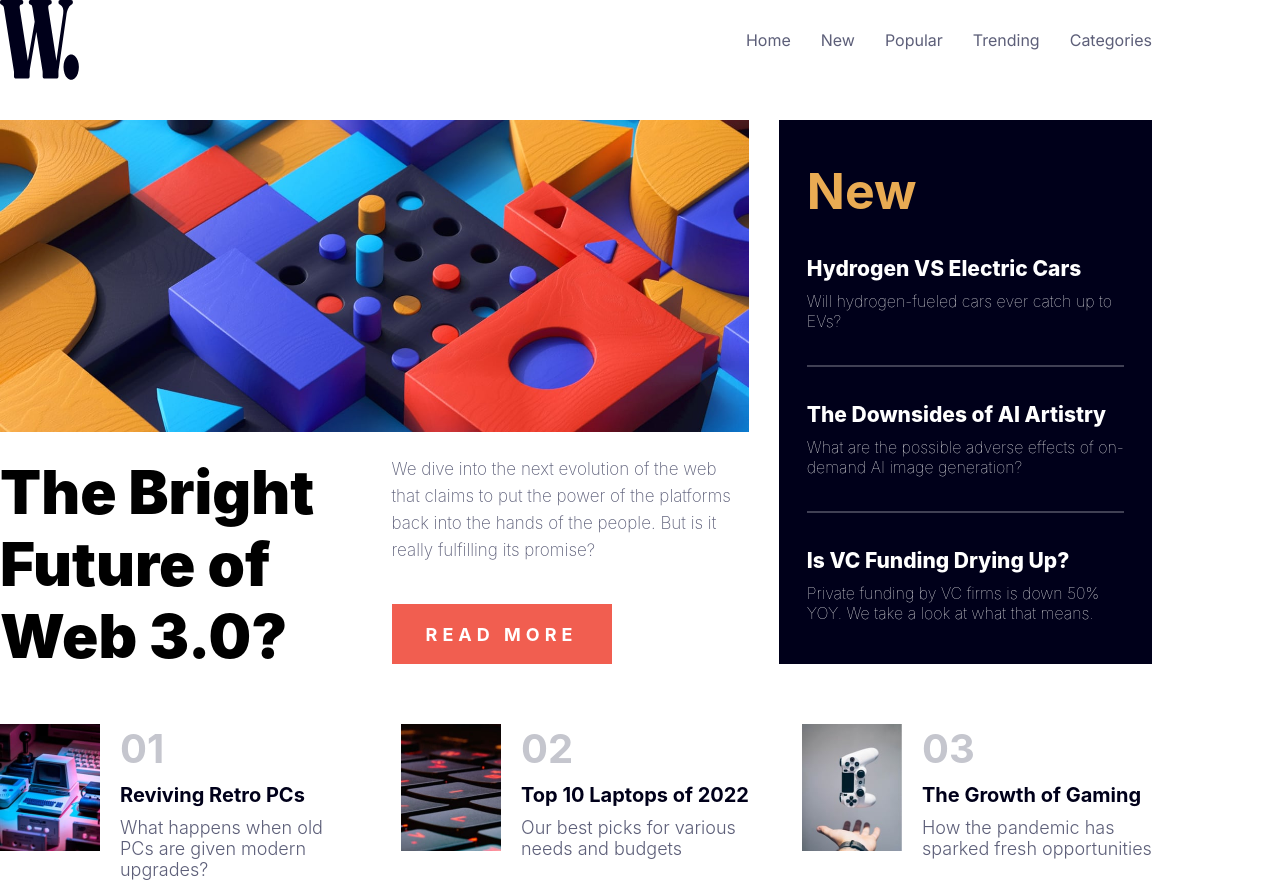
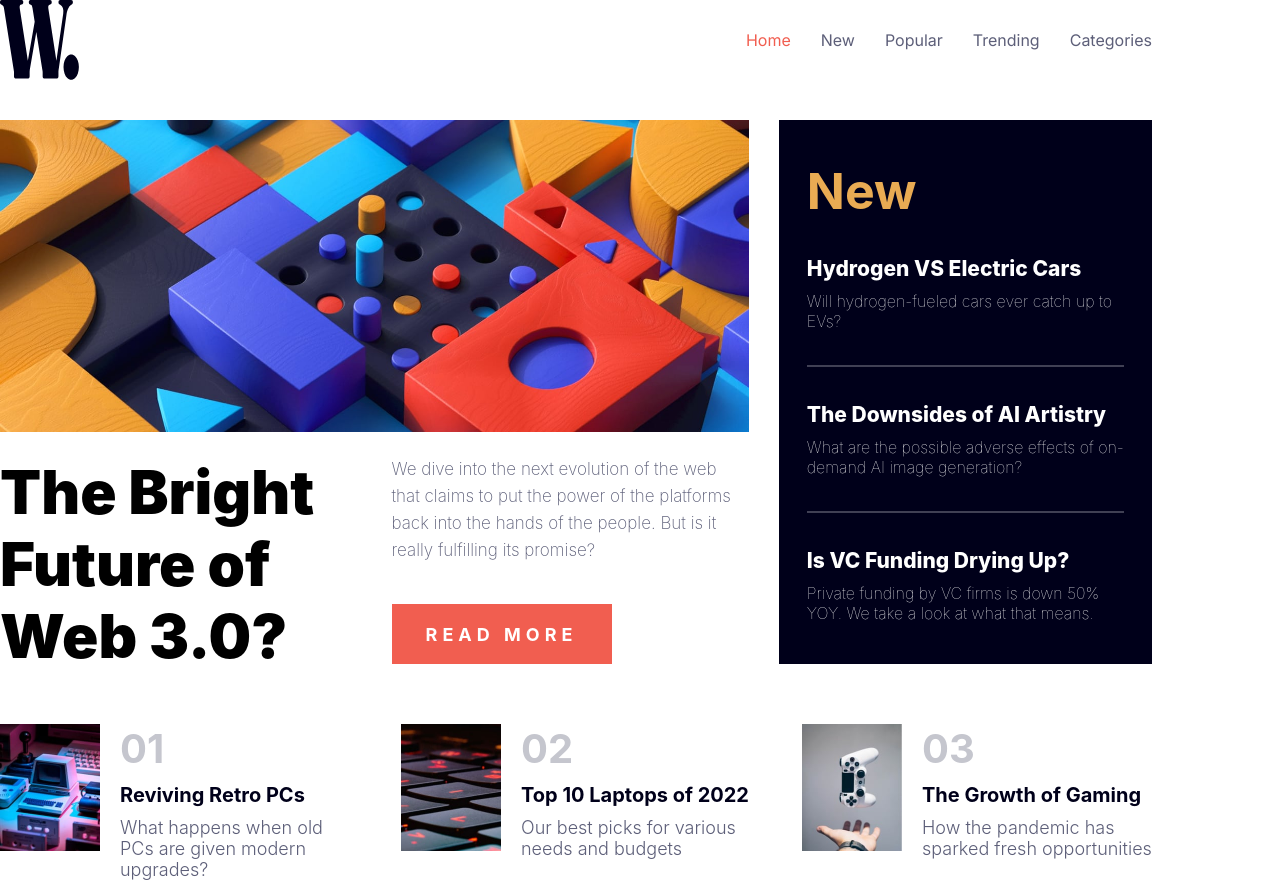
Before and after one commit to tbbui-732/news-homepage, a React (Create React App) app in the folder app/: page / in a window 1280 px wide. In both pictures the pointer is over the link "Home". Built offline with nearby package versions, Linux system fonts and the light colour scheme.

Commit message:
Active state for nav links

```diff
--- a/app/src/components/stylesheet/Navigation.css
+++ b/app/src/components/stylesheet/Navigation.css
@@ -25,7 +25,12 @@
 .NavLink {
   font-family: 'Inter', sans-serif;
   font: 15px;
+  font-weight: 500;
 
   text-decoration: none;
   color: hsl(236, 13%, 42%); /* dark grayish blue */
 }
+
+.NavLink:hover {
+  color: hsl(5, 85%, 63%); /* soft red */
+}
```
